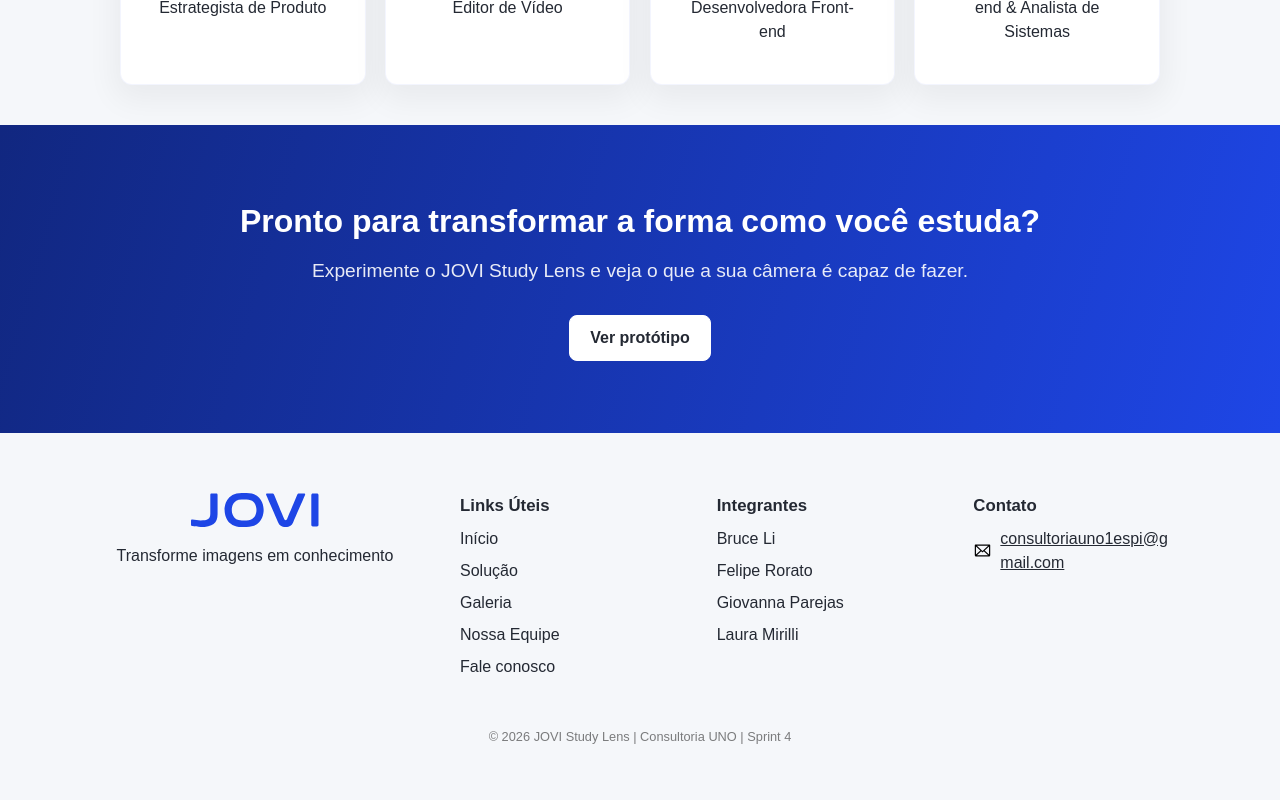
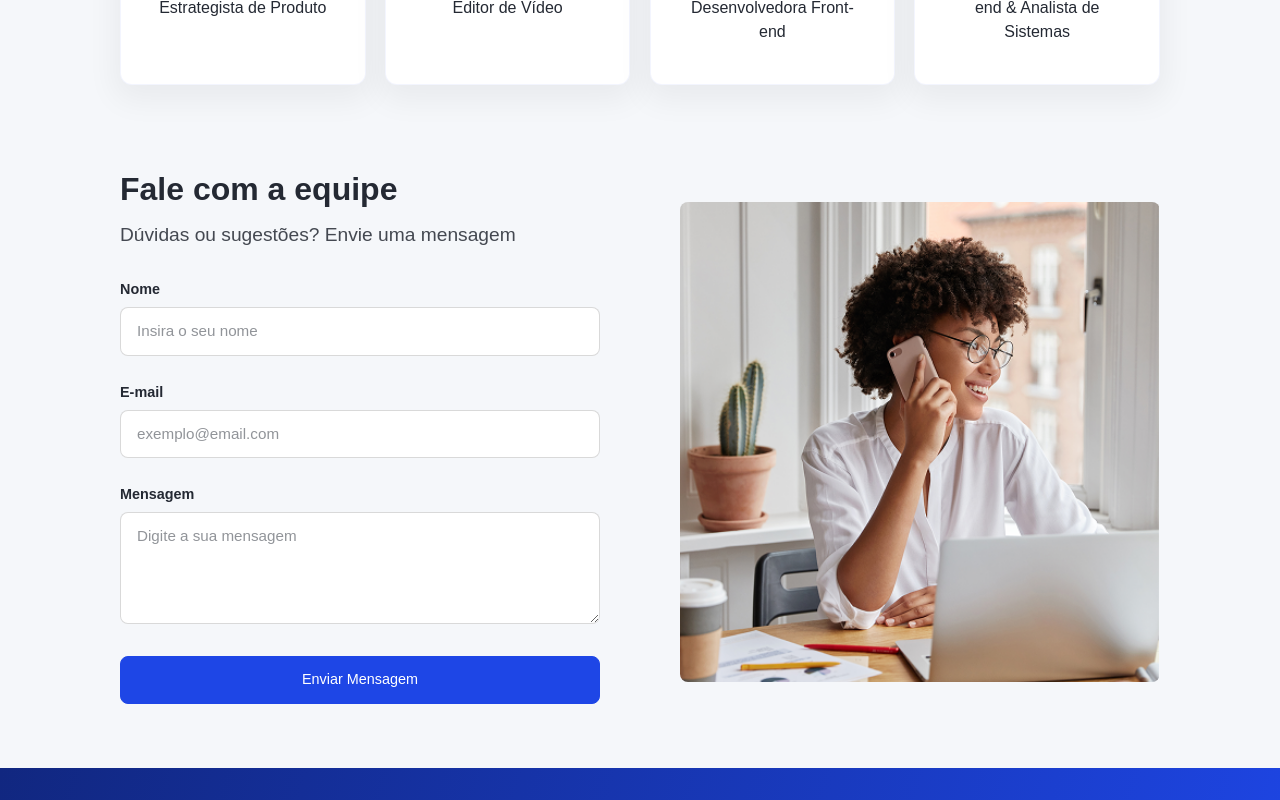
Before and after one commit to GiovannaParejas/front-web-sprint-4, a React (Vite) app: page / in a window 1280 px wide. Shown: the part 2940-3740 px from the top of the page. Before the commit the page ends 3719 px from the top, so only its background shows below. Built offline with nearby package versions, Linux system fonts and the light colour scheme; a web font is replaced by a local one.

Commit message:
feat: adicionando secao de Contato com validacao

```diff
--- /dev/null
+++ b/src/components/FormField.jsx
@@ -0,0 +1,31 @@
+const FormField = ({ label, id, erro, multiline = false, ...props }) => {
+  const classes = `rounded-lg border bg-white px-4 py-3 text-[0.95rem] outline-none focus:border-jovi focus:ring-[3px] focus:ring-[#3d5afe]/15 sm:text-base lg:text-[0.95rem] ${
+    erro ? "border-red-500" : "border-black/15"
+  }`;
+
+  return (
+    <div className="flex flex-col gap-[0.3rem] sm:gap-[0.4rem]">
+      <label
+        htmlFor={id}
+        className="text-[0.95rem] font-semibold sm:text-[1.1rem] lg:text-[0.9rem]"
+      >
+        {label}
+      </label>
+
+      {multiline ? (
+        <textarea
+          id={id}
+          name={id}
+          className={`${classes} min-h-28 resize-y`}
+          {...props}
+        />
+      ) : (
+        <input id={id} name={id} className={classes} {...props} />
+      )}
+
+      {erro && <span className="text-sm text-red-600">{erro}</span>}
+    </div>
+  );
+};
+
+export default FormField;
--- /dev/null
+++ b/src/components/Home/Contato.jsx
@@ -0,0 +1,75 @@
+import useContactForm from "../../hooks/useContactForm";
+import Button from "../Button";
+import FormField from "../FormField";
+import SectionHeader from "../SectionHeader";
+
+const Contato = () => {
+  const { valores, erros, status, alterar, enviar } = useContactForm();
+
+  return (
+    <section
+      id="contato"
+      className="px-6 py-10 sm:px-[60px] sm:pt-[30px] sm:pb-[60px] lg:px-[120px] lg:pt-10 lg:pb-12"
+    >
+      <div className="grid grid-cols-1 gap-6 lg:grid-cols-2 lg:items-center lg:gap-20 2xl:mx-auto 2xl:max-w-[1200px]">
+        <div>
+          <SectionHeader
+            titulo="Fale com a equipe"
+            subtitulo="Dúvidas ou sugestões? Envie uma mensagem"
+            alinhamento="left-desktop"
+            className="!mb-[30px]"
+          />
+
+          <form onSubmit={enviar} noValidate className="flex flex-col gap-4">
+            <div className="flex flex-col gap-6 sm:gap-8 lg:gap-[1.6rem]">
+              <FormField
+                label="Nome"
+                id="nome"
+                placeholder="Insira o seu nome"
+                value={valores.nome}
+                onChange={alterar}
+                erro={erros.nome}
+              />
+              <FormField
+                label="E-mail"
+                id="email"
+                type="email"
+                placeholder="exemplo@email.com"
+                value={valores.email}
+                onChange={alterar}
+                erro={erros.email}
+              />
+              <FormField
+                label="Mensagem"
+                id="mensagem"
+                multiline
+                placeholder="Digite a sua mensagem"
+                value={valores.mensagem}
+                onChange={alterar}
+                erro={erros.mensagem}
+              />
+            </div>
+
+            <Button
+              type="submit"
+              variante="azul"
+              tamanho="form"
+              className="mt-4 !border"
+            >
+              Enviar Mensagem
+            </Button>
+            <p className="text-center text-sm text-jovi">{status}</p>
+          </form>
+        </div>
+
+        <img
+          src="/images/contato-img.png"
+          alt="Pessoa ao telefone, sentada perto de uma janela, com um laptop sobre a mesa ao fundo."
+          className="aspect-square w-full rounded-lg object-cover lg:ml-auto lg:max-w-[500px]"
+        />
+      </div>
+    </section>
+  );
+};
+
+export default Contato;
--- /dev/null
+++ b/src/hooks/useContactForm.js
@@ -0,0 +1,48 @@
+import { useState } from "react";
+
+const DESTINATARIO = "consultoriauno1espi@gmail.com";
+const VALORES_INICIAIS = { nome: "", email: "", mensagem: "" };
+const EMAIL_REGEX = /^[^\s@]+@[^\s@]+\.[^\s@]+$/;
+
+function validar({ nome, email, mensagem }) {
+  const erros = {};
+  if (!nome.trim()) erros.nome = "Informe o seu nome.";
+  if (!EMAIL_REGEX.test(email)) erros.email = "Informe um e-mail válido.";
+  if (mensagem.trim().length < 10)
+    erros.mensagem = "A mensagem deve ter ao menos 10 caracteres.";
+  return erros;
+}
+
+// Lógica do formulário de contato: estado, validação e envio via mailto
+export default function useContactForm() {
+  const [valores, setValores] = useState(VALORES_INICIAIS);
+  const [erros, setErros] = useState({});
+  const [status, setStatus] = useState("");
+
+  const alterar = (evento) => {
+    const { name, value } = evento.target;
+    setValores((v) => ({ ...v, [name]: value }));
+    setErros((e) => ({ ...e, [name]: undefined }));
+  };
+
+  const enviar = (evento) => {
+    evento.preventDefault();
+
+    const novosErros = validar(valores);
+    setErros(novosErros);
+    if (Object.keys(novosErros).length > 0) {
+      setStatus("");
+      return;
+    }
+
+    const { nome, email, mensagem } = valores;
+    const assunto = `Contato pelo site — ${nome}`;
+    const corpo = `Nome: ${nome}\nE-mail: ${email}\n\nMensagem:\n${mensagem}`;
+
+    setStatus("Abrindo seu aplicativo de e-mail...");
+    window.location.href = `mailto:${DESTINATARIO}?subject=${encodeURIComponent(assunto)}&body=${encodeURIComponent(corpo)}`;
+    setValores(VALORES_INICIAIS);
+  };
+
+  return { valores, erros, status, alterar, enviar };
+}
--- a/src/pages/Home.jsx
+++ b/src/pages/Home.jsx
@@ -5,6 +5,7 @@ import Solucao from "../components/home/Solucao";
 import PublicoAlvo from "../components/home/PublicoAlvo";
 import Galeria from "../components/home/Galeria";
 import Equipe from "../components/home/Equipe";
+import Contato from "../components/home/Contato";
 import Cta from "../components/home/Cta";
 
 const Home = () => {
@@ -18,6 +19,7 @@ const Home = () => {
       <PublicoAlvo />
       <Galeria />
       <Equipe />
+      <Contato />
       <Cta
         titulo="Pronto para transformar a forma como você estuda?"
         subtitulo="Experimente o JOVI Study Lens e veja o que a sua câmera é capaz de fazer."
```
